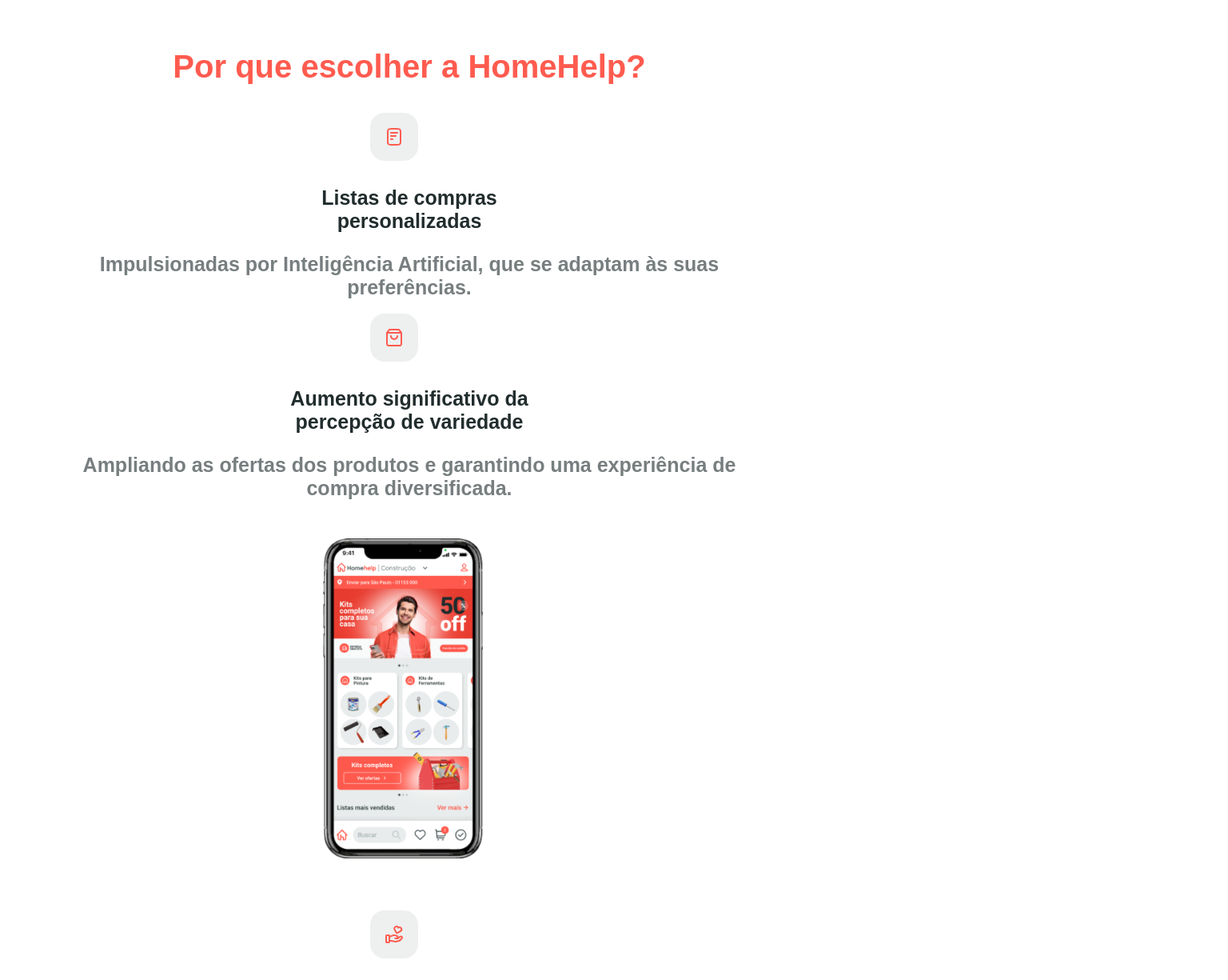
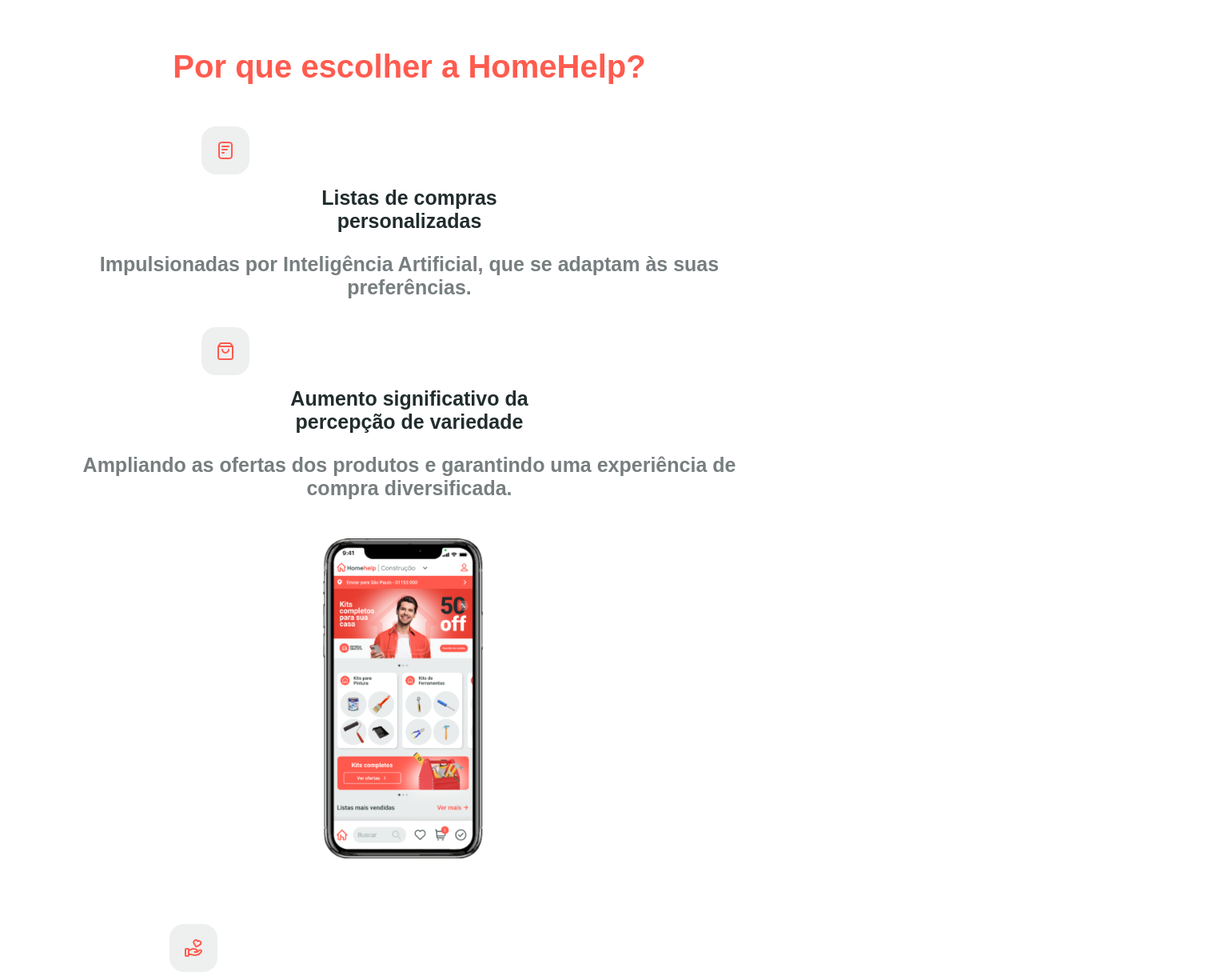
Before and after one commit to karol003/Landing-Page-Homehelp, a Next.js app: page /Construcao in a window 1024 px wide. Shown: the part 1500-2725 px from the top of the page at 80% size, 1536 px wide, since content can reach past the window. Built offline with nearby package versions, Linux system fonts and the light colour scheme.

Commit message:
Add files via upload

```diff
--- a/pages/Supermercado.js
+++ b/pages/Supermercado.js
@@ -25,7 +25,7 @@ const SuperMercado = ({ Component, pageProps }) => {
 
     <>
     <Head>
-      <title>SuperMercado</title>
+      <title>Supermercado</title>
     </Head>
     <div className={styles.bori}>
 
--- a/styles/page.module.css
+++ b/styles/page.module.css
@@ -671,8 +671,6 @@
 .escrito4 {
     text-align: start;
 
-   position: relative;
-
 }
 .icon1 {
     width: 60px;
@@ -1204,7 +1202,7 @@
         margin-top: 40%;
         flex-direction:column-reverse;
         width: 100%;
-        height:1900px;
+        height:2100px;
         display: block;
     }
     .linha1 {
@@ -1212,17 +1210,21 @@
         height: 30px;
         display: inline;
     }
+    .linha1 h4 {
+        top: -30px;
+        position:relative;
+    }
     .linha2 {
         width: 100%;
 
-        display: inline-block;
+        display: block;
         text-align: center;
     }
     .colunatwo {
         width: 70%;
         margin-left: 15%;
         margin-right: 15%;
-        display: inline;
+        display: block;
         text-align: center;
     }
 
@@ -1231,7 +1233,7 @@
         width: 70%;
         margin-left: 15%;
         margin-right: 15%;
-        display: inline;
+        display: block;
         text-align: center;
     }
 
@@ -1244,7 +1246,7 @@
     .colunaone {
        margin: auto;
        position: relative;
-       right: 65px;
+       right: 60px;
     }
 
     .colunaone img {
@@ -1254,45 +1256,45 @@
 
     .icon1 {
      position: relative;
-     left: 44%;
+     left: 42%;
      top: -1%;
     }
 
     .icon2 {
         position: relative;
-     left: 44%;
+     left: 42%;
      top: -1%;
     }
     .icon3 {
         position: relative;
-     left: 44%;
-     top: -1%;
+     left: 42%;
+     top: 0%;
     }
     .icon4 {
         position: relative;
-     left: 44%;
+     left: 42%;
      top: -1%;
     }
 
     .icon1merca {
         position: relative;
-        left: 44%;
+        left: 42%;
         top: -1%;
        }
 
        .icon2merca {
            position: relative;
-        left: 44%;
+        left: 42%;
         top: -1%;
        }
        .icon3merca {
            position: relative;
-        left: 44%;
-        top: -1%;
+        left: 42%;
+        top: 0%;
        }
        .icon4merca {
            position: relative;
-        left: 44%;
+        left: 42%;
         top: -1%;
        }
     .contato {
@@ -1449,7 +1451,7 @@
             cursor: pointer;
             margin-right: 20px;
             position: relative;
-            left: 300px;
+            left: 700px;
 
         }
 
@@ -1610,6 +1612,8 @@
         }
         .linha2 {
             width: 80%;
+            margin-left: 10%;
+            margin-right: 10%;
             display: inline-block;
             text-align: center;
         }
@@ -1734,11 +1738,135 @@
 
       }
 
-      @media screen and (max-width: 1920px ) {
-
-        .logo {
-            width: 170px;
-
-        }
-
+      @media only screen and (min-width: 800px) and (max-width: 1280px) {
+
+       .menupc {
+        width: 80%;
+       }
+       .menupc .a {
+        margin-left: 50px;
+        cursor: pointer;
+        width: 35%;
+        margin-right: auto;
+
+    }
+
+    .menupc .logo {
+        width: 20%;
+        margin: auto;
+        text-align: start;
+    }
       }
+      @media only screen and (min-width: 910px) and (max-width: 1209px) {
+
+        .icon3 {
+            right: 0%;
+            top: 10px;
+            width: 60px;
+            left: 110px;
+            height: 60px;
+            position: relative;
+            background-color: #EEEFEF;;
+            border: none;
+            text-transform: uppercase;
+            font-weight: bold;
+            border-radius: 30%;
+            display: flex;
+
+        }
+        .icon4 {
+            right: 0%;
+            top: -10px;
+            width: 60px;
+            left: 110px;
+            position: relative;
+            background-color: #EEEFEF;;
+            border: none;
+            text-transform: uppercase;
+            font-weight: bold;
+            border-radius: 30%;
+            display: flex;
+        }
+
+        .icon1 {
+            width: 60px;
+            height: 60px;
+            position: relative;
+            background-color: #EEEFEF;;
+            border: none;
+            text-transform: uppercase;
+            font-weight: bold;
+            border-radius: 30%;
+            display: flex;
+            left: 150px;
+            top: 10px;
+        }
+        .icon2 {
+            width: 60px;
+            height: 60px;
+            position: relative;
+            background-color: #EEEFEF;;
+            border: none;
+            text-transform: uppercase;
+            font-weight: bold;
+            border-radius: 30%;
+            display: flex;
+            left: 150px;
+            top: 10px;
+        }
+        .icon1merca {
+            width: 60px;
+            height: 60px;
+            position: relative;
+            background-color: #EEEFEF;;
+            border: none;
+            text-transform: uppercase;
+            font-weight: bold;
+            border-radius: 30%;
+            display: flex;
+            left: 150px;
+            top: 10px;
+        }
+        .icon2merca {
+            width: 60px;
+            height: 60px;
+            position: relative;
+            background-color: #EEEFEF;;
+            border: none;
+            text-transform: uppercase;
+            font-weight: bold;
+            border-radius: 30%;
+            display: flex;
+            left: 150px;
+            top: 10px;
+        }
+        .icon3merca {
+            right: 0%;
+            top: 10px;
+            width: 60px;
+            left: 110px;
+            height: 60px;
+            position: relative;
+            background-color: #EEEFEF;;
+            border: none;
+            text-transform: uppercase;
+            font-weight: bold;
+            border-radius: 30%;
+            display: flex;
+        }
+        .icon4merca {
+            right: 0%;
+            top: -10px;
+            width: 60px;
+            left: 110px;
+            height: 60px;
+            position: relative;
+            background-color: #EEEFEF;;
+            border: none;
+            text-transform: uppercase;
+            font-weight: bold;
+            border-radius: 30%;
+            display: flex;
+        }
+
+      }
```
